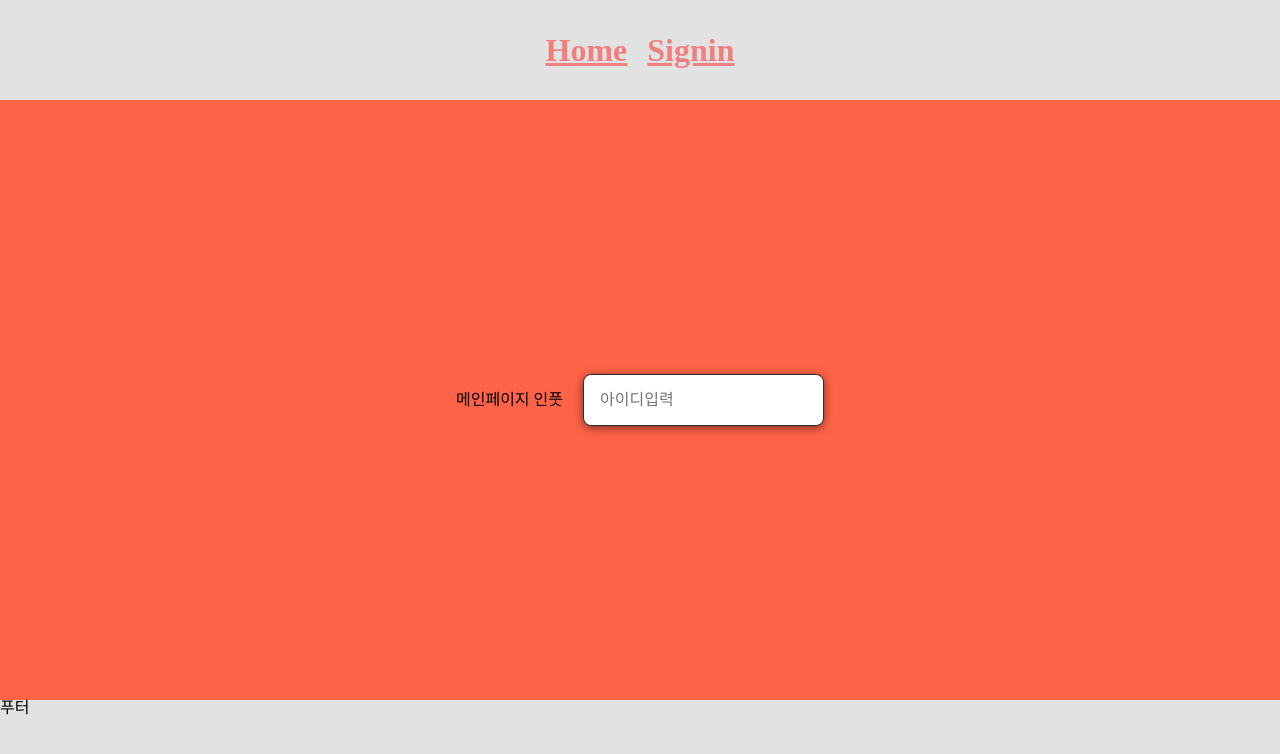
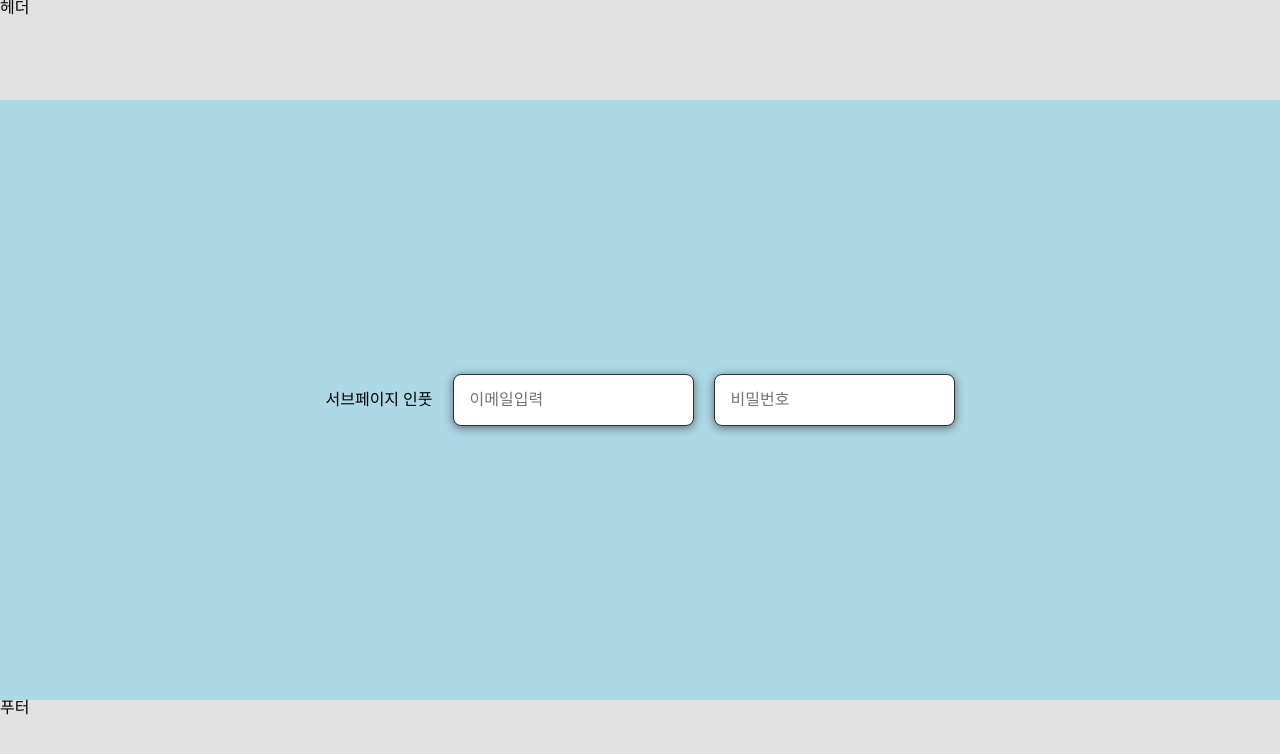
Before and after one commit to kbc1235/front-task, a React (Vite) app in the folder task/: page / in a window 1280 px wide. Shown: the top 754 px of the page. Built offline with nearby package versions, Linux system fonts and the light colour scheme.

Commit message:
로그인 페이지

```diff
--- a/task/src/App.tsx
+++ b/task/src/App.tsx
@@ -9,8 +9,8 @@ function App() {
     <BrowserRouter>
       <Header/>
       <Routes>
-        <Route path='/' element={<Home/>} />
-        <Route path='/Signin' element={<Signin/>} />
+        <Route path='/' element={<Signin/>} />
+        <Route path='/Home' element={<Home />} />
       </Routes>
       <Footer />
     </BrowserRouter>
--- a/task/src/components/Header.tsx
+++ b/task/src/components/Header.tsx
@@ -27,10 +27,7 @@ const Nav = styled.nav`
 const Header = () => {
   return (
     <HeaderBox>
-      <Nav>
-        <Link to={"/"}>Home</Link>
-        <Link to={"/Signin"}>Signin</Link>
-      </Nav>
+      헤더
     </HeaderBox>
   );
 };
--- a/task/src/components/Signin.tsx
+++ b/task/src/components/Signin.tsx
@@ -15,6 +15,7 @@ const Signin = ()=>{
   return(
     <SigninBox>
       서브페이지 인풋
+      <InputBox type='email' placeholder="이메일입력" />
       <InputBox type='password' placeholder="비밀번호" />
     </SigninBox>
   )
```
